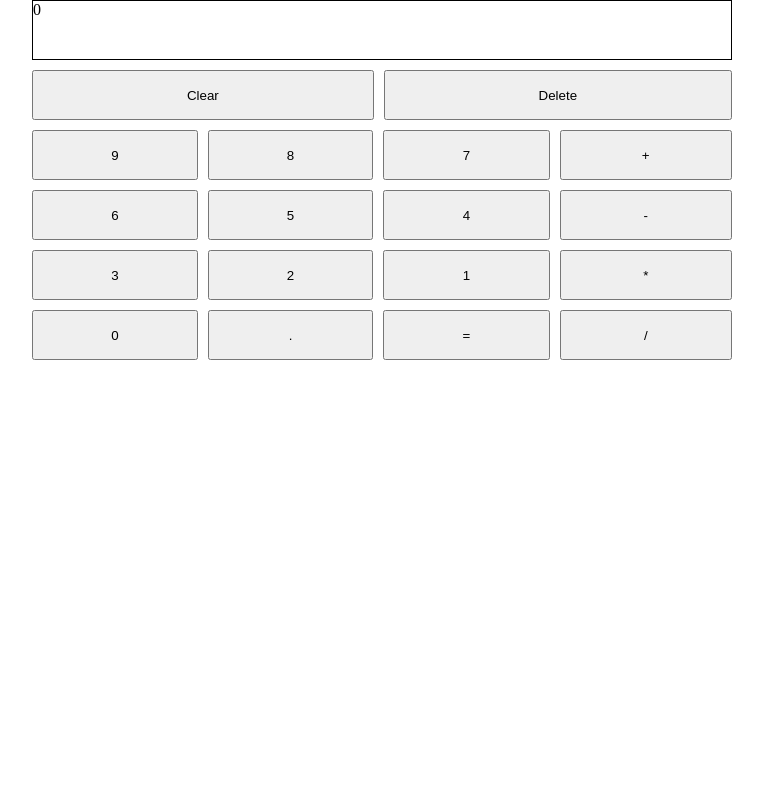
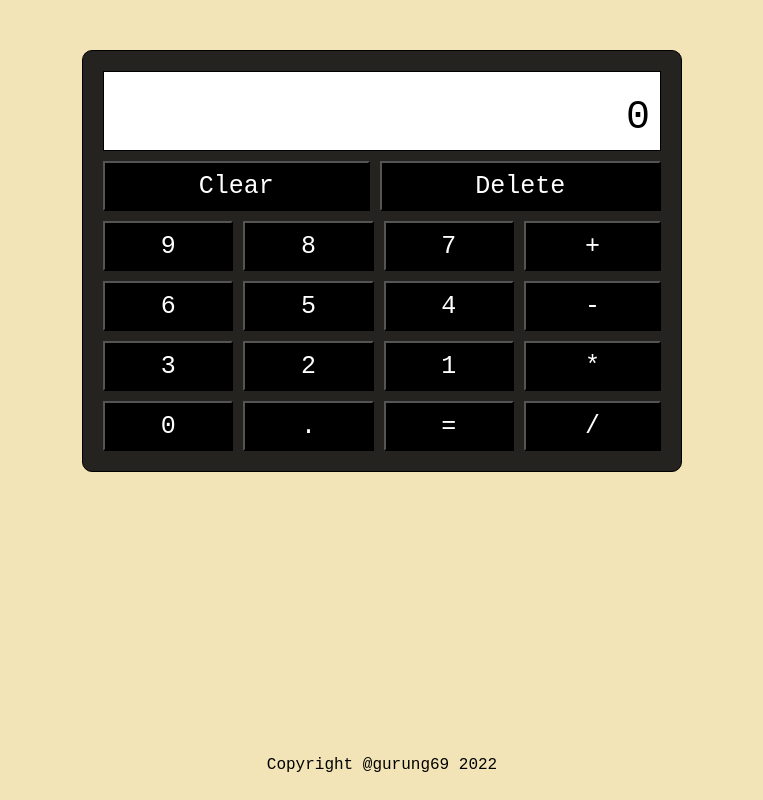
Before and after one commit to gurung69/calculator, a plain HTML site: page index.html in a window 1280 px wide. Shown: the whole page, without its empty margins (258-1021 px from the left). Drawn offline with Linux system fonts and the light colour scheme.

Commit message:
add style to the layout

```diff
--- a/index.html
+++ b/index.html
@@ -39,6 +39,7 @@
             </div>
         </div>
     </div>
+    <footer>Copyright @gurung69 2022</footer>
     <script src="./script.js"></script>
 </body>
 </html>
--- a/style.css
+++ b/style.css
@@ -2,25 +2,38 @@
     margin: 0;
     padding: 0;
     box-sizing: border-box;
+    font-family: monospace, sans-serif;
 }
 body{
     height: 100vh;
     display: flex;
     flex-direction: column;
+    background-color: rgba(242, 228, 182);
 }
 .container{
     display: flex;
     flex-direction: column;
-    max-width: 700px;
+    max-width: 600px;
     min-width: 500px;
     margin-left: auto;
     margin-right: auto;
     gap: 10px;
     width: 100%;
+    border: 1px solid;
+    padding: 20px;
+    border-radius: 10px;
+    margin-top: 50px;
+    background: rgba(15,15,15, 0.9);
 }
 .display{
-    height: 60px;
+    height: 80px;
     border: 1px solid;
+    display: flex;
+    justify-content: end;
+    align-items: end;
+    padding: 10px;
+    font-size: 40px;
+    background-color: white;
 }
 .key-grid{
     display: flex;
@@ -49,4 +62,14 @@ body{
 }
 .key{
     height: 50px;
+    font-size: 25px;
+    color: white;
+    background: black;
 }
+footer{
+    margin-top: auto;
+    display: flex;
+    justify-content: center;
+    align-items: center;
+    height: 70px;
+}
```
